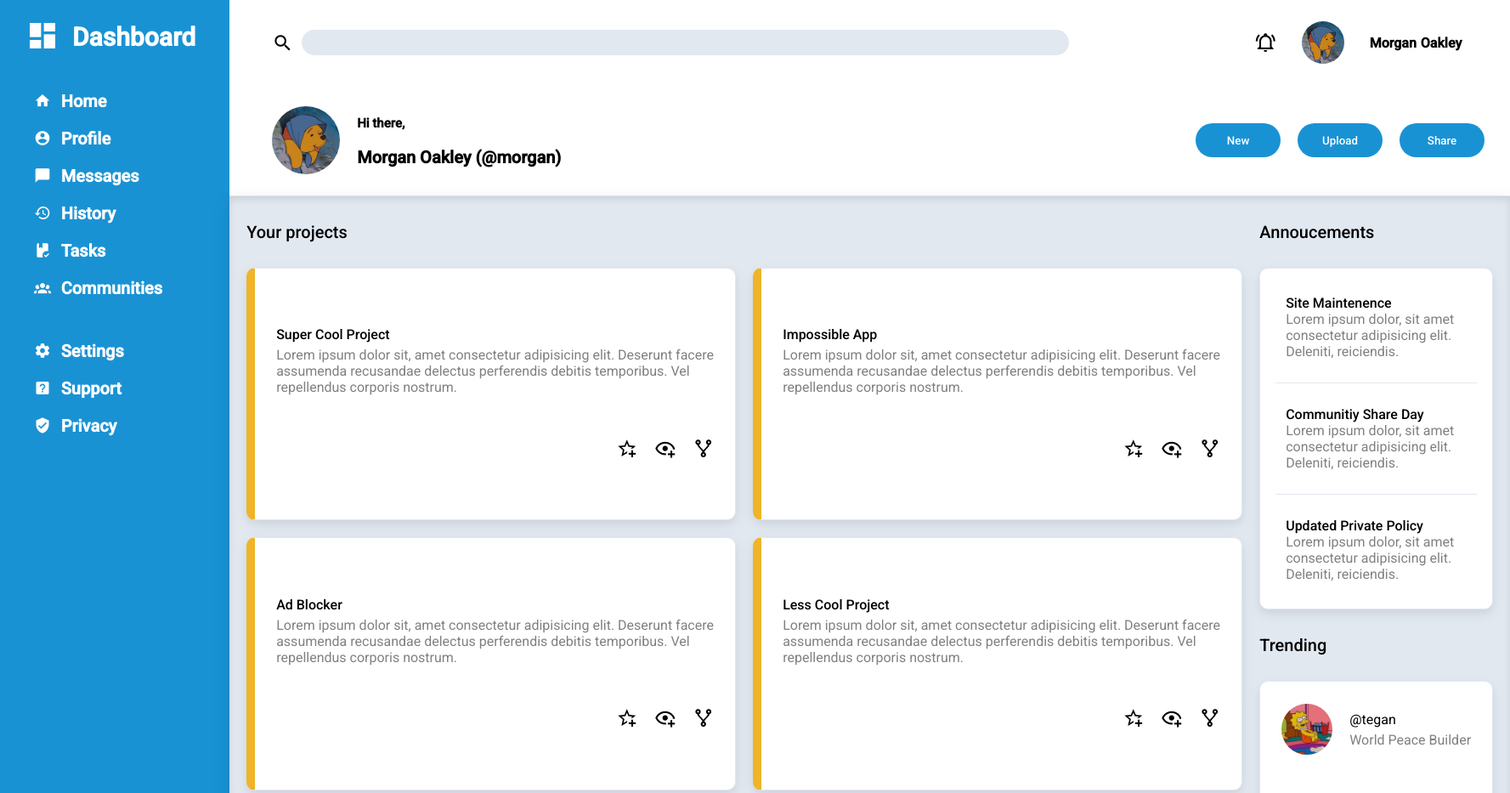
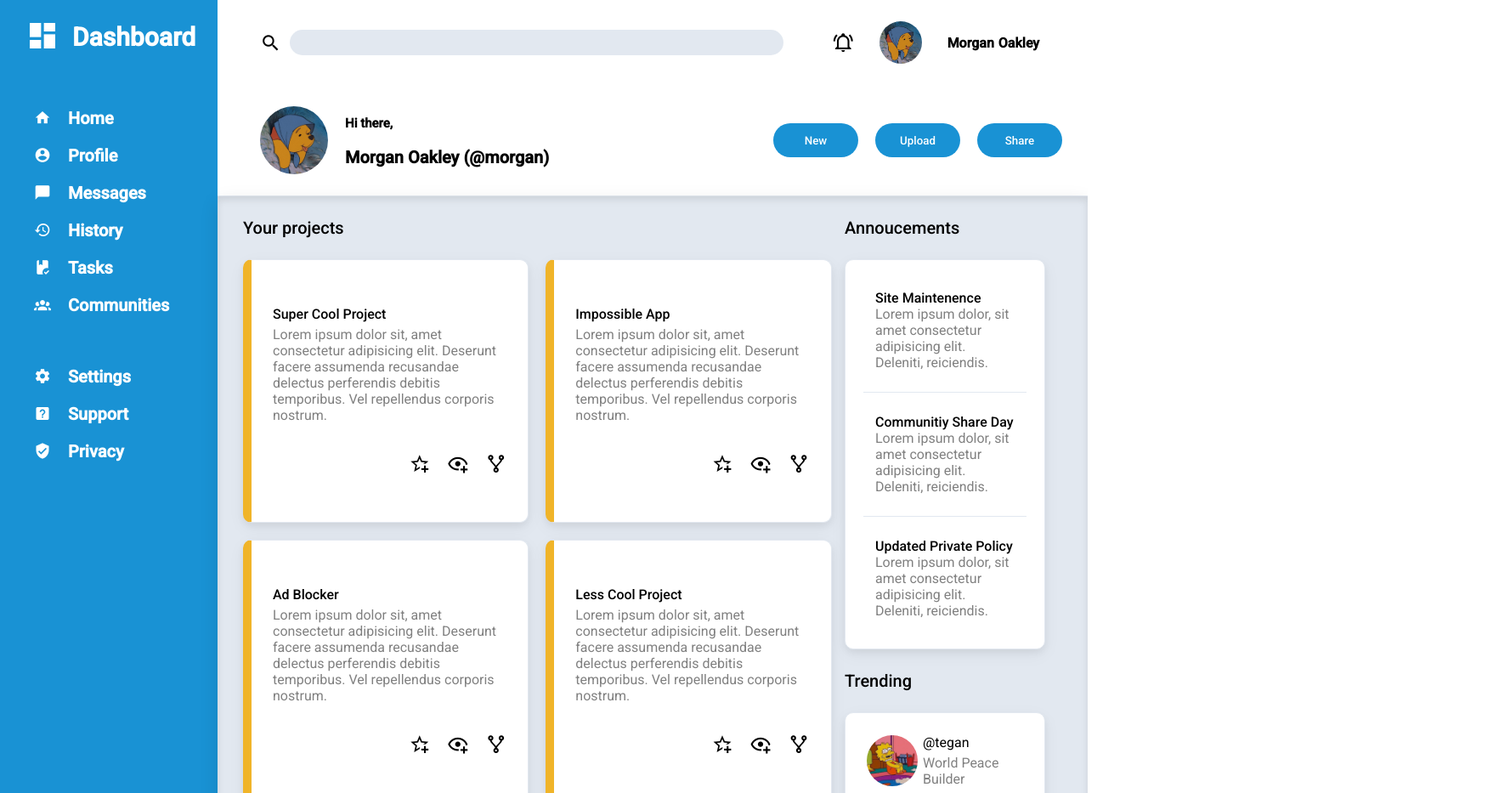
Before and after one commit to yerrapragada011/admin-dashboard, a website: page index.html in a window 1280 px wide. Shown: the top 933 px of the page at 85% size, 1777 px wide, since content can reach past the window. Drawn offline with Linux system fonts and the light colour scheme.

Commit message:
Fix main-content width

```diff
--- a/style.css
+++ b/style.css
@@ -6,19 +6,23 @@
   font-family: 'Roboto', sans-serif;
 }
 
+html,
+body {
+  min-height: 100%;
+}
+
 .container {
   display: grid;
-  grid-template-columns: auto auto;
+  grid-template-columns: 20% 80%;
 }
 
 .sidebar {
+  height: 100%;
   grid-row: 1 / 3;
   background-color: #1992d4;
   color: white;
   font-size: 20px;
   font-weight: 600;
-  padding: 20px 40px;
-  height: 100%;
 }
 
 .mdi-view-dashboard {
@@ -31,24 +35,25 @@
 
 .dashboard-links {
   display: grid;
-  grid-template-columns: 1fr 5fr;
+  grid-template-columns: auto 1fr;
   margin-bottom: 40px;
   align-items: center;
   gap: 15px;
-  margin-left: -10px;
+  margin: 20px 30px;
 }
 
 .sidebar-main-links {
   display: grid;
-  grid-template-columns: 1fr 5fr;
-  row-gap: 20px;
-  margin-bottom: 50px;
+  grid-template-columns: auto 1fr;
+  gap: 20px;
+  margin: 60px 40px;
 }
 
 .sidebar-second-links {
   display: grid;
-  grid-template-columns: 1fr 5fr;
-  row-gap: 20px;
+  grid-template-columns: auto 1fr;
+  margin: 60px 40px;
+  gap: 20px;
 }
 
 .header {
@@ -159,12 +164,12 @@
 
 .main-content {
   display: grid;
-  grid-template-columns: 1fr 1fr;
-  padding: 0px 20px 40px 20px;
+  grid-template-columns: 75% 25%;
+  padding: 0px 60px 20px 20px;
   background-color: #e2e8f0;
-  height: 100%;
   box-shadow: inset 0 4px 8px 0 rgba(0, 0, 0, 0.1),
     0 6px 20px 0 rgba(0, 0, 0, 0.1);
+  column-gap: 10px;
 }
 
 .first-span {
@@ -172,15 +177,17 @@
   font-size: 20px;
   margin: 25px 0px;
   align-self: center;
+  padding-left: 10px;
 }
 
 .projects {
   display: grid;
-  grid-template-columns: 1fr 1fr;
+  grid-template-columns: 50% 50%;
   gap: 20px;
-  padding: 0px 20px 0px 0px;
   grid-column: 1 / 2;
   grid-row: 2 / 5;
+  max-width: 95%;
+  padding-left: 10px;
 }
 
 .card {
@@ -202,29 +209,25 @@
 
 .card-text {
   color: gray;
-  max-width: max-content;
+  width: 100%;
 }
 
 .card-icons {
   display: grid;
   grid-template-columns: 1fr 1fr 1fr;
   gap: 20px;
-  max-width: 500px;
-  padding-left: 400px;
-  justify-items: end;
+  justify-self: end;
   font-size: 25px;
 }
 
 .annoucements {
   display: grid;
   border: 1px solid #e2e8f0;
-  grid-column: 2 / 3;
   border-radius: 10px;
   background-color: white;
   box-shadow: 0 4px 8px 0 rgba(0, 0, 0, 0.05), 0 6px 20px 0 rgba(0, 0, 0, 0.05);
-  padding: 5px;
   align-items: center;
-  justify-content: center;
+  padding: 10px 10px;
 }
 
 .annoucement {
@@ -266,6 +269,7 @@
   border-radius: 10px;
   background-color: white;
   box-shadow: 0 4px 8px 0 rgba(0, 0, 0, 0.05), 0 6px 20px 0 rgba(0, 0, 0, 0.05);
+  max-width: 100%;
 }
 
 .trending-span {
@@ -278,7 +282,7 @@
 .trending-profile {
   display: grid;
   padding: 25px;
-  grid-template-columns: min-content max-content;
+  grid-template-columns: 25% 75%;
   gap: 20px;
 }
 
```
